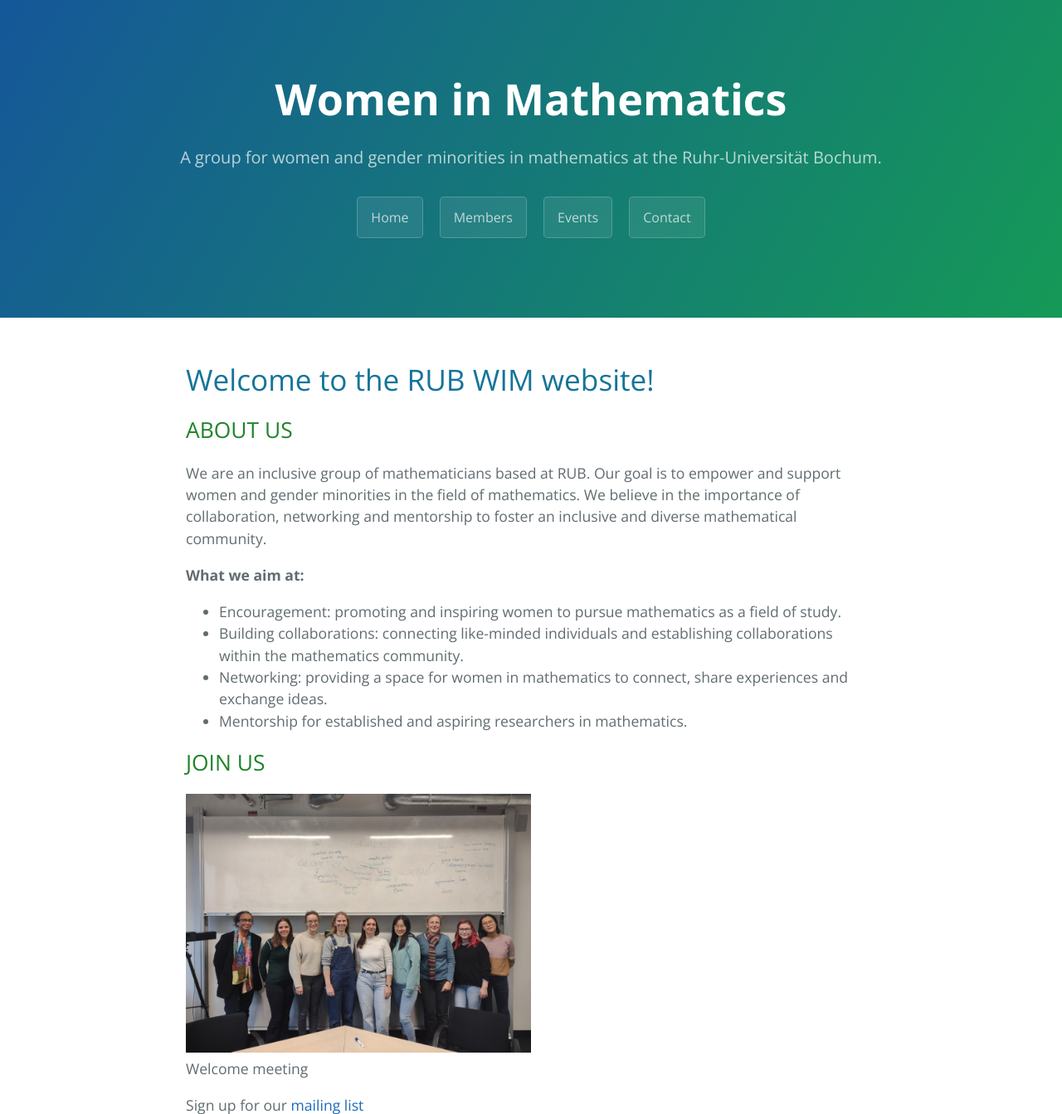
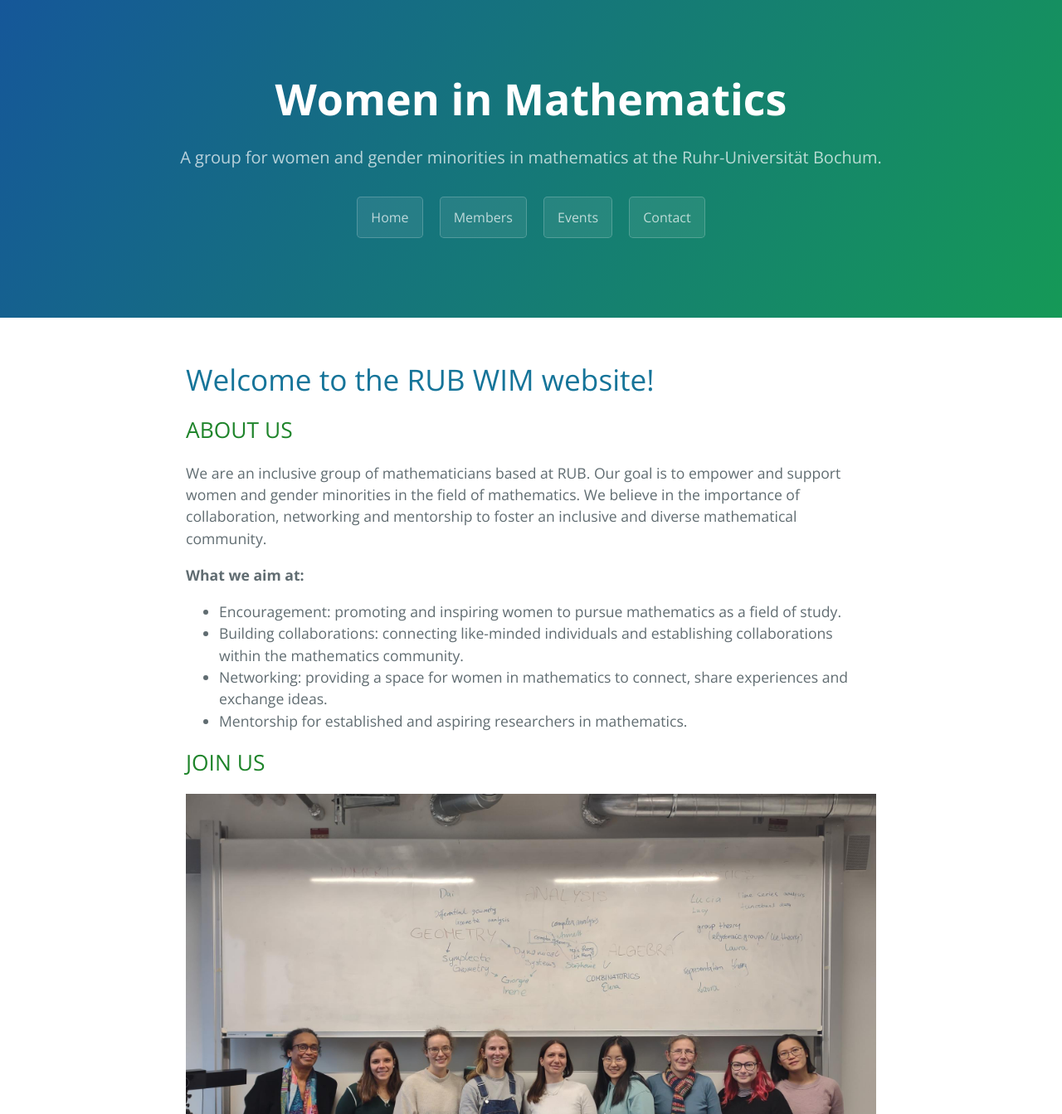
Before and after one commit to rub-wim/rub-wim.github.io, a Jekyll site: the page built from index.md, in a window 1280 px wide. Shown: the top 1343 px of the page at 83% size. Built offline with Jekyll 4.4.1, drawn with Linux system fonts in a browser that asks for light colours; comment, search, counter and statistics services are not loaded; grey boxes are pictures that could not be loaded.

Commit message:
Update image.html

```diff
--- a/_includes/image.html
+++ b/_includes/image.html
@@ -1,4 +1,4 @@
 <!--<div style="height: 250px">-->
-  <img src="/uploads/pictures/{{ include.file }}"  alt="{{ include.description }}" style="width: 50%; max-height: 100%" />
+  <img src="/uploads/pictures/{{ include.file }}"  alt="{{ include.description }}" style="width: {{ include.width }}; max-height: 100%" />
 <!--</div>-->
 <span class="caption">{{ include.description }}</span>
```
